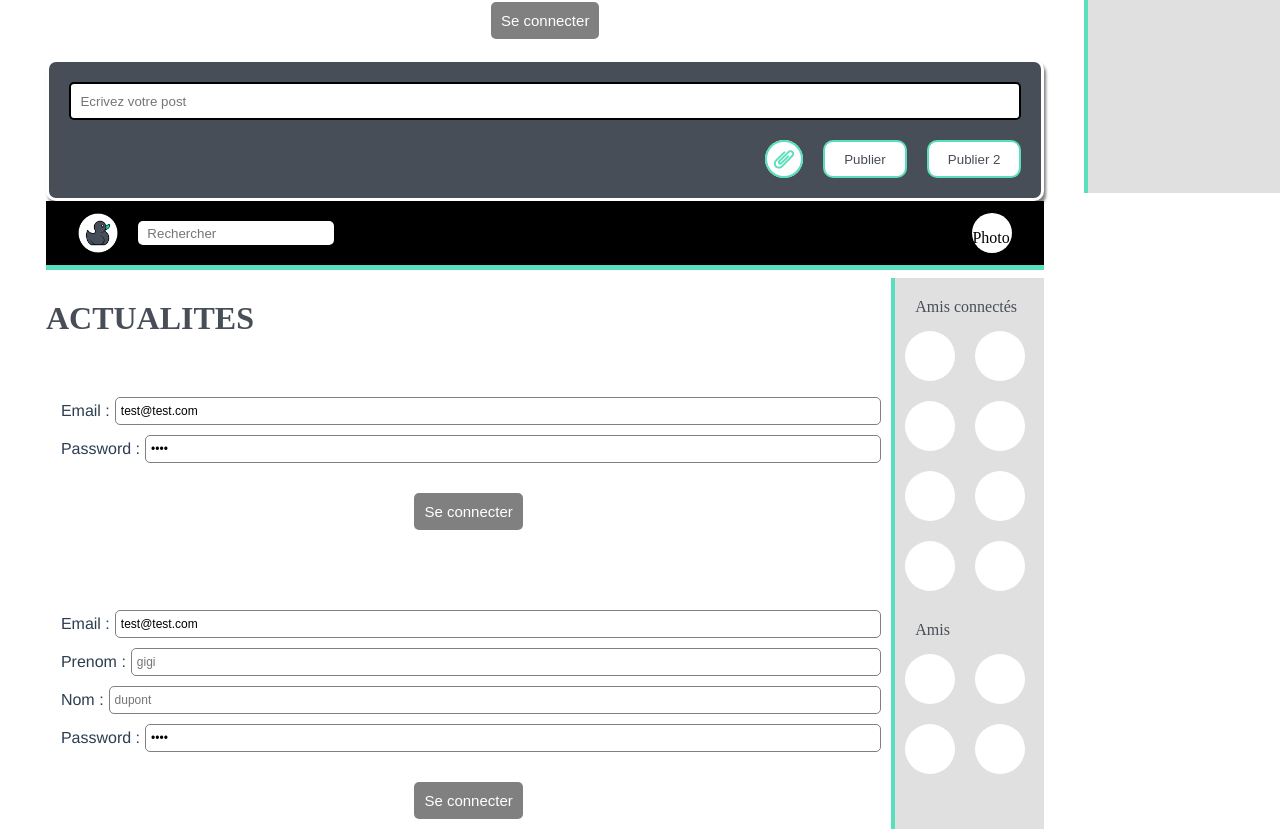
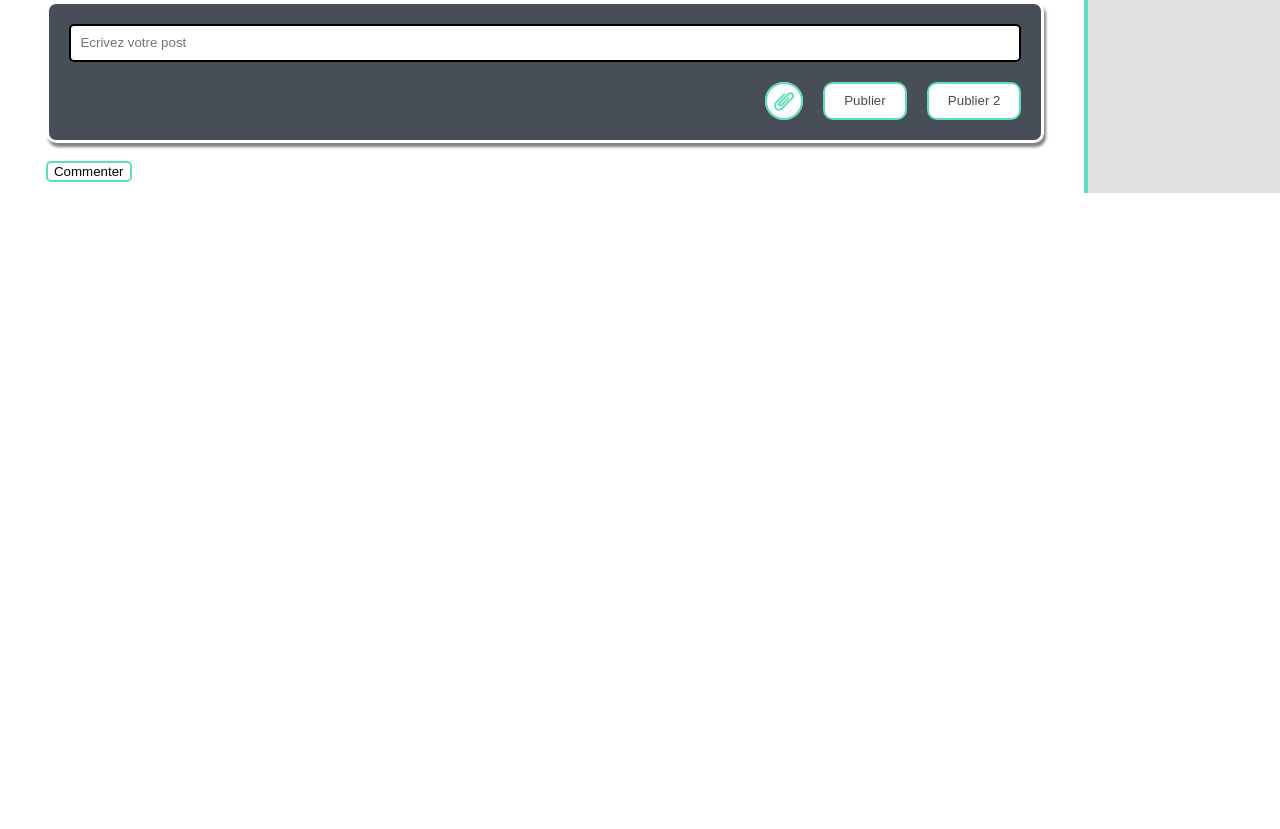
Before and after one commit to Steph06600/Bocalac, a Vue app: page /actus in a window 1280 px wide. Shown: the part 671-1500 px from the top of the page. After the commit the page ends 899 px from the top, so only its background shows below. Built offline with nearby package versions, Linux system fonts and the light colour scheme.

Commit message:
rectif css et page

```diff
--- a/src/views/ActuView.vue
+++ b/src/views/ActuView.vue
@@ -1,28 +1,13 @@
 <template>
-  <div>
-    <h1>actu</h1>
-    <EditPost />
-    <HeaderBar></HeaderBar>
-    <div class="mainContainerActu">
-      <div class="containerActu">
-        <h1>ACTUALITES</h1>
-        <EditPost />
-      </div>
-      <AsideBar></AsideBar>
-    </div>
-  </div>
+  <Postcontainer />
 </template>
 
 <script>
-import EditPost from "@/components/EditPost.vue";
-import HeaderBar from "@/components/HeaderBar.vue";
-import AsideBar from "@/components/AsideBar.vue";
+import Postcontainer from "@/components/Postcontainer.vue";
 
 export default {
   components: {
-    EditPost,
-    HeaderBar,
-    AsideBar,
+    Postcontainer,
   },
 };
 </script>
```
